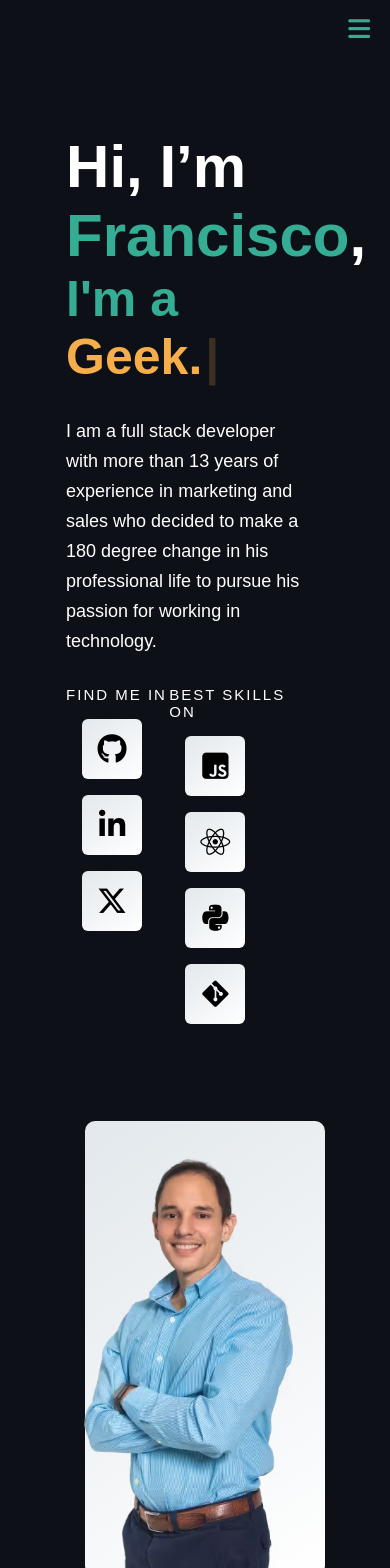
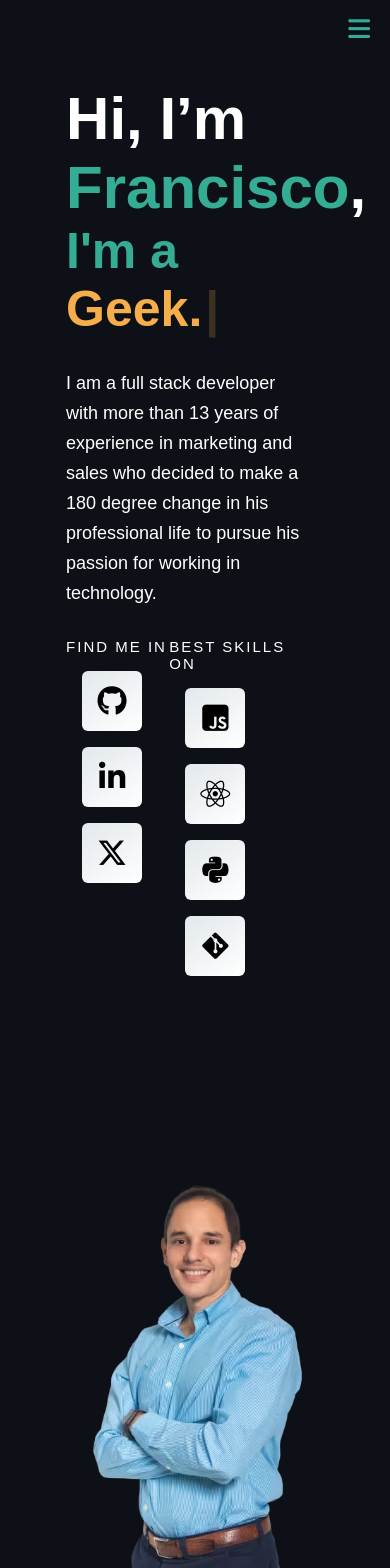
Before and after one commit to frako23/frakoDev, a React (Vite) app: page / in a window 390 px wide. Shown: the top 1568 px of the page. Built offline with nearby package versions, Linux system fonts and the light colour scheme; a web font is replaced by a local one.

Commit message:
elimina el fondo de la imagen del hero con el media query y corrige responsive

```diff
--- a/src/components/Hero/Home.css
+++ b/src/components/Hero/Home.css
@@ -95,14 +95,14 @@
   .hero .left {
     width: 100%;
     margin-left: 20px;
-    margin-top: 3rem;
+    margin-bottom: 8rem;
   }
 
   .hero .right_img img {
-    position: absolute;
-    top: 17%;
-    right: 5%;
+    position: relative;
+    top: 0%;
     width: 20rem;
+    align-self: center;
   }
 
   .hero .f_flex {
@@ -112,6 +112,7 @@
   .hero .right_img {
     width: 100%;
     height: 54vh;
+    display: flex;
   }
 
   .hero .right,
@@ -119,6 +120,11 @@
     width: 50%;
     align-self: center;
   }
+
+  .hero .right_img {
+    background: transparent;
+  }
+
   header ul li a {
     color: black;
   }
@@ -136,8 +142,8 @@
 
 @media only screen and (max-width: 430px) {
   .hero .right_img img {
-    top: 13%;
-    right: -6%;
+    /* top: 13%;
+    right: -6%; */
     width: 18rem;
   }
   .hero .right,
@@ -147,10 +153,10 @@
 }
 
 @media only screen and (max-width: 375px) {
-  .hero .right_img img {
+  /* .hero .right_img img {
     top: 16%;
     right: 16%;
-  }
+  } */
   .hero .right,
   .hero .left {
     width: 80%;
```
